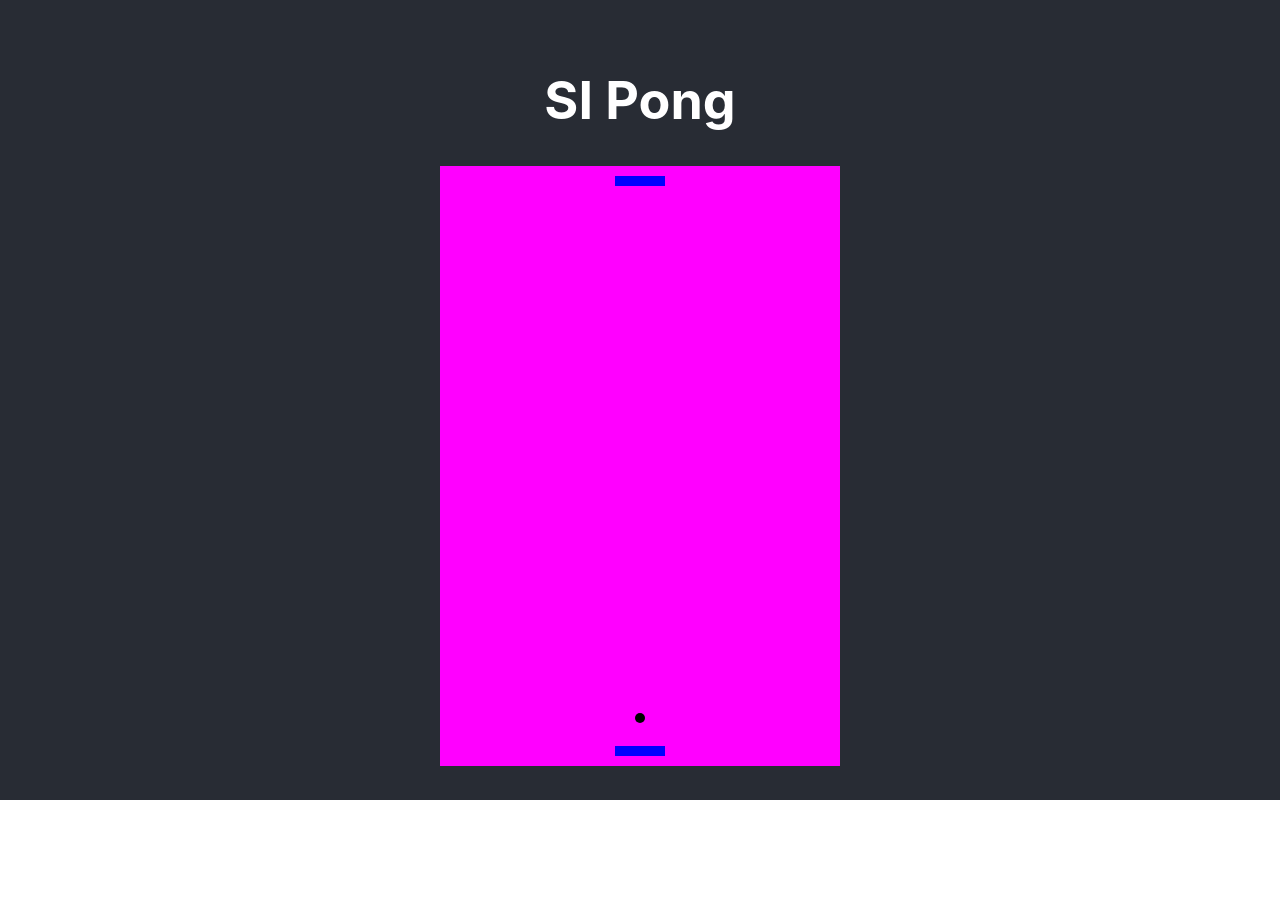
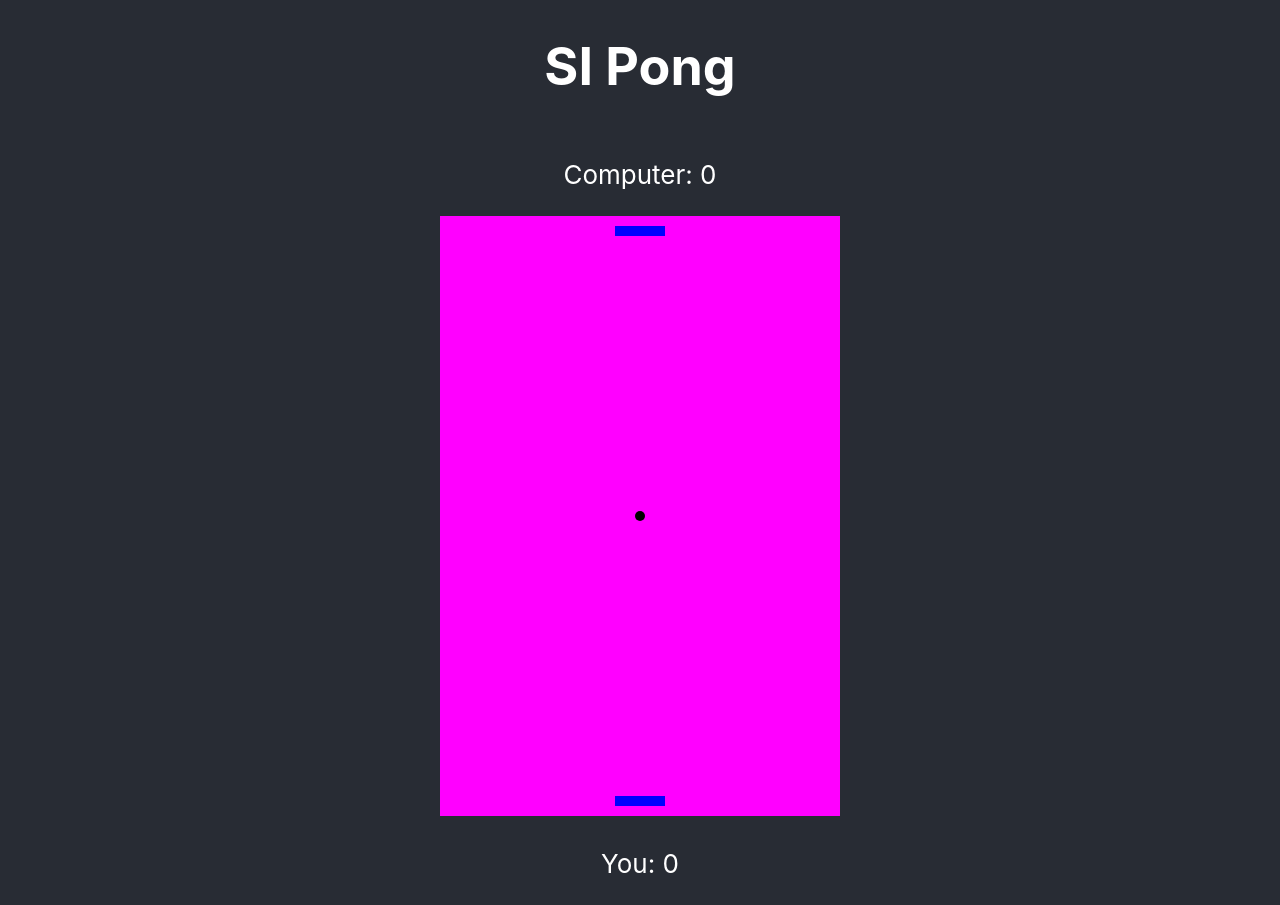
Before and after one commit to jeppe-style/TypeScript-React-Pong, a React (Create React App) app: page / in a window 1280 px wide. Before the commit the page ends 800 px from the top, so only its background shows below. Built offline with nearby package versions, Linux system fonts and the light colour scheme.

Commit message:
#score: add scoreboard and spacebar to start

```diff
--- a/src/components/App.tsx
+++ b/src/components/App.tsx
@@ -1,6 +1,7 @@
 import React from 'react';
 import './App.css';
 import PongGame from './PongGame';
+import Score from './Score';
 
 export type KeysDownType = { [key: number]: boolean };
 
@@ -9,7 +10,9 @@ const App: React.FC = () => {
     <div className="App">
       <header className="App-header">
         <h1>SI Pong</h1>
-        <PongGame />
+        <Score>
+          <PongGame />
+        </Score>
       </header>
     </div>
   );
--- a/src/components/PongGame.tsx
+++ b/src/components/PongGame.tsx
@@ -1,4 +1,4 @@
-import React, { useRef, useEffect } from 'react';
+import React, { useRef, useEffect, useState } from 'react';
 
 import { KeysDownType } from './App';
 import { Player, Computer } from '../game/entity/Player';
@@ -13,6 +13,8 @@ const PongGame: React.FC = () => {
   const animate = window.requestAnimationFrame;
 
   const keysDown: KeysDownType = {};
+
+  const [isPlaying, setIsPlaying] = useState(false);
 
   useEffect(() => {
     if (canvasRef.current) {
@@ -30,12 +32,17 @@ const PongGame: React.FC = () => {
 
         window.addEventListener('keyup', (event: KeyboardEvent) => {
           delete keysDown[event.keyCode];
+          if (event.keyCode === 32) {
+            setIsPlaying(true);
+          }
         });
 
         const update = () => {
-          ball.update(player.paddle, computer.paddle);
-          player.update(keysDown);
-          computer.update(ball);
+          if (isPlaying) {
+            ball.update(player.paddle, computer.paddle);
+            player.update(keysDown);
+            computer.update(ball);
+          }
         };
 
         const render = () => {
@@ -55,7 +62,7 @@ const PongGame: React.FC = () => {
         animate(step);
       }
     }
-  }, [canvasRef, animate, keysDown]);
+  }, [canvasRef, animate, keysDown, isPlaying]);
 
   return <canvas ref={canvasRef} width={WIDTH} height={HEIGHT} />;
 };
--- /dev/null
+++ b/src/components/Score.tsx
@@ -0,0 +1,13 @@
+import React from 'react';
+
+const Score: React.FC = ({ children }) => {
+  return (
+    <div>
+      <p>Computer: 0</p>
+      {children}
+      <p>You: 0</p>
+    </div>
+  );
+};
+
+export default Score;
```
